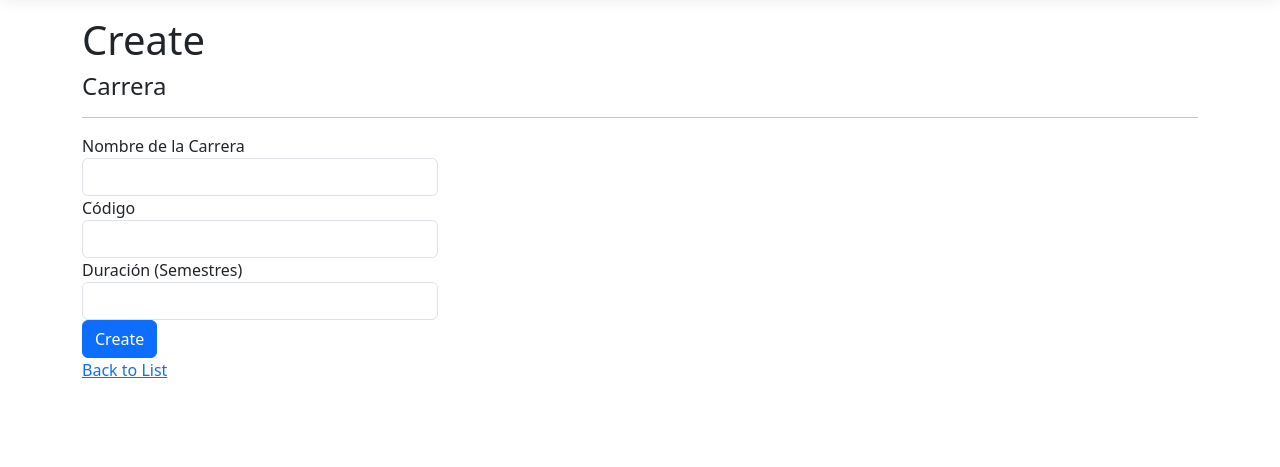
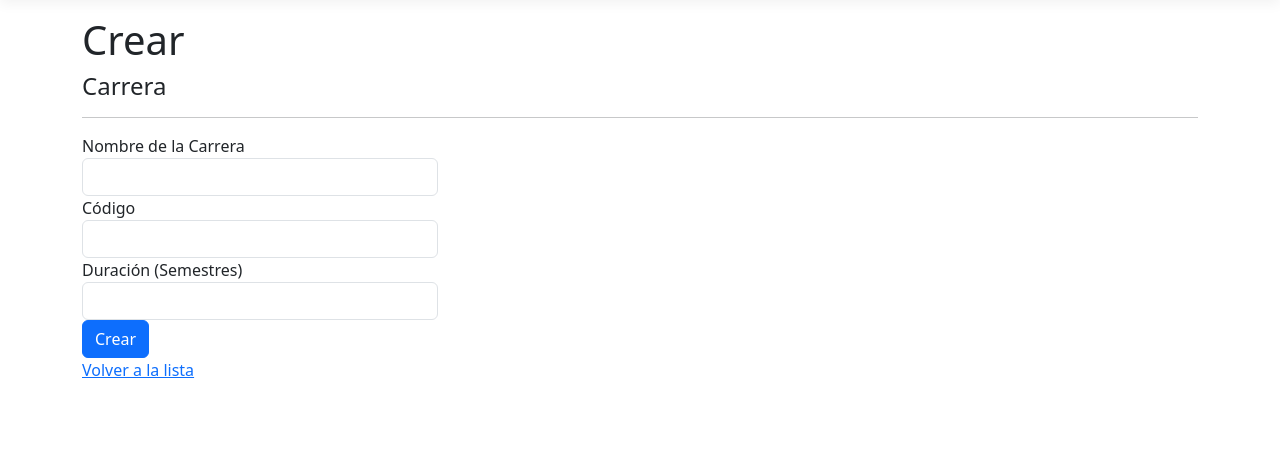
Before and after one commit to AlfredoLapo/GestionFacultadesCarrerasIdentity, an ASP.NET Core app: page /Carreras/Create in a window 1280 px wide. Shown: the part 57-524 px from the top of the page. Run offline with ASP.NET Core 8, Linux system fonts and the light colour scheme; style sheets or scripts are compiled from the project's sources.

Commit message:
Personalizar mensajes y textos de validación estrictamente al español.

```diff
--- a/Views/Carreras/Create.cshtml
+++ b/Views/Carreras/Create.cshtml
@@ -1,16 +1,16 @@
 @model GestionFacultadesCarrerasIdentity.Models.Carrera
 
 @{
-    ViewData["Title"] = "Create";
+    ViewData["Title"] = "Crear";
 }
 
-<h1>Create</h1>
+<h1>Crear</h1>
 
 <h4>Carrera</h4>
 <hr />
 <div class="row">
     <div class="col-md-4">
-        <form asp-action="Create">
+        <form asp-action="Crear">
             <div asp-validation-summary="ModelOnly" class="text-danger"></div>
 
             <div class="form-group">
@@ -31,12 +31,12 @@
                 <span asp-validation-for="DuracionSemestres" class="text-danger"></span>
             </div>
             <div class="form-group">
-                <input type="submit" value="Create" class="btn btn-primary" />
+                <input type="submit" value="Crear" class="btn btn-primary" />
             </div>
         </form>
     </div>
 </div>
 
 <div>
-    <a asp-action="Index">Back to List</a>
+    <a asp-action="Index">Volver a la lista</a>
 </div>
```
